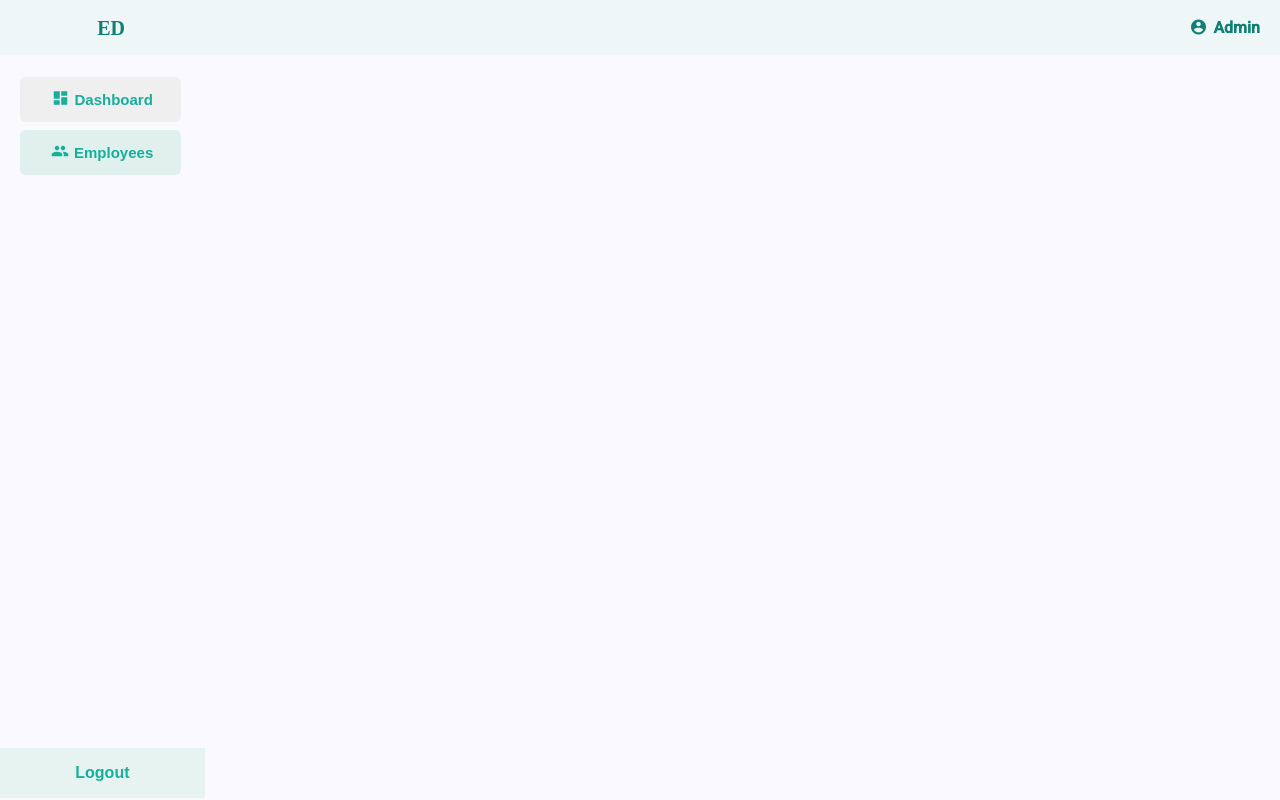
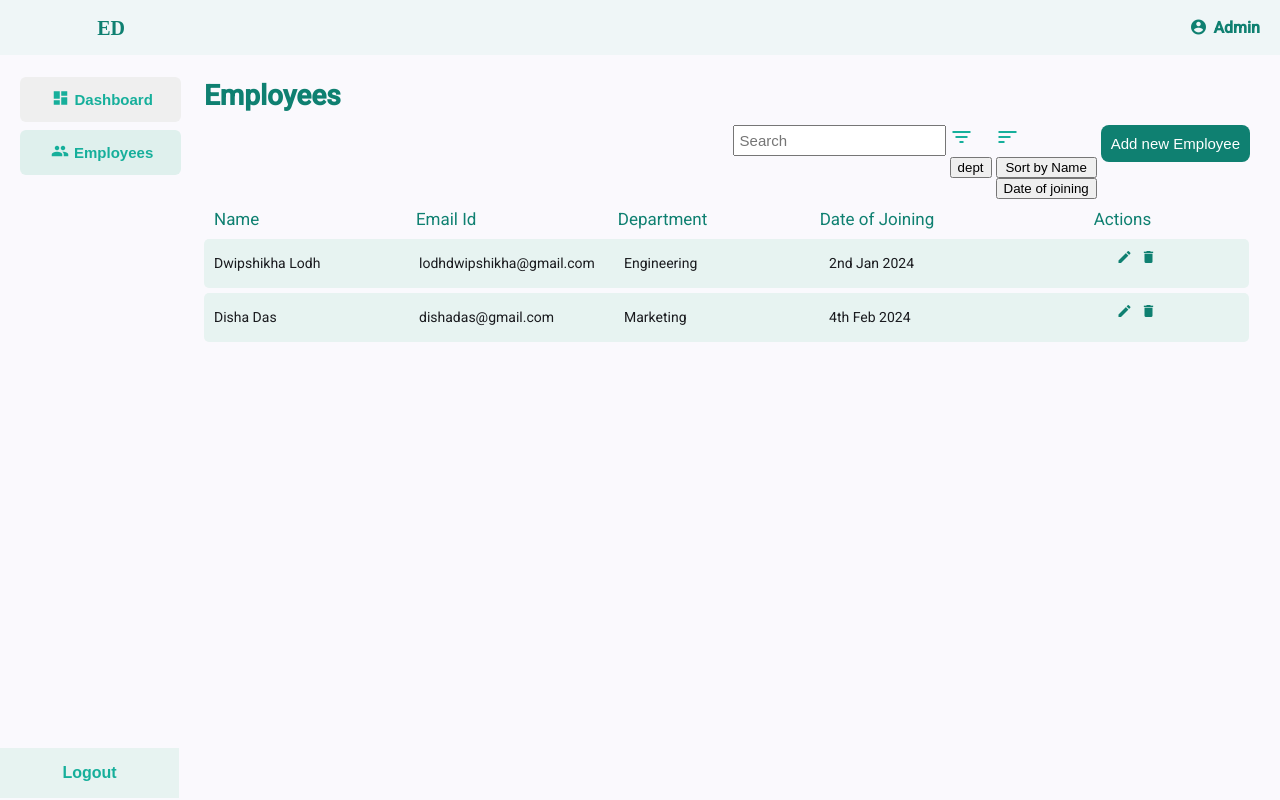
Before and after one commit to DwipshikhaLodh/EmployeeDashboard, an Angular app: page /dashboard/employees in a window 1280 px wide. Built offline with nearby package versions, Linux system fonts and the light colour scheme.

Commit message:
employess table styling done

```diff
--- /dev/null
+++ b/src/app/features/employees/employees.component.css
@@ -0,0 +1,10 @@
+:host{
+    width: 85%;
+    height: 100%;
+    display: flex;
+}
+.dash-wrapper{
+    display: flex;
+    width: 100%;
+    height: 100%;
+}
--- a/src/app/features/employees/employees.component.html
+++ b/src/app/features/employees/employees.component.html
@@ -0,0 +1 @@
+<ed-dashboard-employees-wrapper class="dash-wrapper"></ed-dashboard-employees-wrapper>
--- a/src/app/features/employees/employees.component.ts
+++ b/src/app/features/employees/employees.component.ts
@@ -1,8 +1,11 @@
 import { Component } from "@angular/core";
+import { DashboardEmployees } from "../../shared/component/macro/DashboardEmployees/dashboard-employees.component";
 
 @Component({
     selector: 'ed-employeespage-wrapper',
-    templateUrl: 'employees.component.html'
+    templateUrl: 'employees.component.html',
+    styleUrl: 'employees.component.css',
+    imports: [DashboardEmployees]
 })
 
 export class EmployeesPage{
--- /dev/null
+++ b/src/app/shared/component/macro/DashboardEmployees/dashboard-employees.component.css
@@ -0,0 +1,62 @@
+.employee-content{
+    width: 100%;
+    height: 100%;
+    display: flex;
+    flex-direction: column;
+    padding: 12px;
+    padding-right: 30px;
+}
+.employee-heading{
+    width: 100%;
+    display: flex;
+    flex-direction: column;
+}
+.employee-heading h1{
+    color: #0f8071;
+}
+.list-functionality{
+    width: 100%;
+    display: flex;
+    flex-direction: row;
+    justify-content: end;
+    align-items: start;
+}
+.list-functionality input{
+    padding: 5px;
+    font-size: 15px;
+    margin-right: 4px;
+}
+.filterbox{
+    display: flex;
+    flex-direction: column;
+    margin-right: 4px;
+}
+.filterbox button{
+    margin-top: 8px;
+}
+.sortbox{
+    display: flex;
+    flex-direction: column;
+    margin-right: 4px;
+}
+.sortbox div{
+    display: flex;
+    flex-direction: column;
+    margin-top: 8px;
+}
+.addnewemp{
+    border: none;
+    border-radius: 8px;
+    background-color: #0f8071;
+    color: white;
+    padding: 10px;
+    font-size: 15px;
+}
+.employee-list-wrapper{
+    width: 100%;
+    display: flex;
+    flex-direction: column;
+}
+.icon{
+    color: #16af9b;
+}
--- /dev/null
+++ b/src/app/shared/component/macro/DashboardEmployees/dashboard-employees.component.html
@@ -0,0 +1,21 @@
+<div class="employee-content">
+    <div class="employee-heading">
+        <h1>Employees</h1>
+        <div class="list-functionality">
+            <input type="text" placeholder="Search"/>
+            <div class="filterbox">
+                <mat-icon class="icon">filter_list</mat-icon>
+                <button>dept</button>
+            </div>
+            <div class="sortbox">
+                <mat-icon class="icon">sort</mat-icon>
+                <div>
+                    <button>Sort by Name</button>
+                    <button>Date of joining</button>
+                </div>
+            </div>
+            <button class="addnewemp">Add new Employee</button>
+        </div>
+    </div>
+    <ed-employees-list-wrapper class="employee-list-wrapper"></ed-employees-list-wrapper>
+</div>
--- /dev/null
+++ b/src/app/shared/component/macro/EmployeesList/employees-list.component.css
@@ -0,0 +1,48 @@
+.employees-list-content{
+    width: 100%;
+    display: flex;
+    flex-direction: column;
+}
+.employees-list-heading{
+    width: 96.5%;
+    display: flex;
+    flex-direction: row;
+    justify-content: start;
+    align-items: center;
+    padding: 10px;
+    /* margin-left: 15px; */
+}
+.employees-list-heading span{
+    width: 22%;
+    font-size: 17px;
+    color: #0f8071;
+}
+.employees-list-body{
+    width: 100%;
+    display: flex;
+    flex-direction: column;
+    overflow-y: scroll;
+    height: 450px;
+}
+.employees-list-body div{
+    width: 98%;
+    display: flex;
+    flex-direction: row;
+    justify-content: start;
+    align-items: center;
+    padding: 10px;
+    background-color: #e7f3f1;
+    margin-bottom: 5px;
+    border-radius: 5px;
+}
+.employees-list-body div span{
+    width: 20%;
+}
+.action-heading, .action{
+    text-align: center;
+}
+.icon{
+    color: #0f8071;
+    font-size: 16px;
+    cursor: pointer;
+}
--- /dev/null
+++ b/src/app/shared/component/macro/EmployeesList/employees-list.component.html
@@ -0,0 +1,23 @@
+<div class="employees-list-content">
+    <div class="employees-list-heading">
+        <span>Name</span>
+        <span>Email Id</span>
+        <span>Department</span>
+        <span>Date of Joining</span>
+        <span class="action-heading">Actions</span>
+    </div>
+    <div class="employees-list-body">
+        @for(emp of employees(); track emp.id){
+            <div>
+                <span>{{emp.name}}</span>
+                <span>{{emp.email}}</span>
+                <span>{{emp.dept}}</span>
+                <span>{{emp.DOJ}}</span>
+                <span class="action">
+                    <mat-icon class="icon">edit</mat-icon>
+                    <mat-icon class="icon">delete</mat-icon>
+                </span>
+            </div>
+        }
+    </div>
+</div>
--- /dev/null
+++ b/src/app/shared/component/macro/EmployeesList/employees-list.component.ts
@@ -0,0 +1,28 @@
+import { Component, signal } from "@angular/core";
+import { MatIconModule } from "@angular/material/icon";
+
+@Component({
+    selector: 'ed-employees-list-wrapper',
+    templateUrl: 'employees-list.component.html',
+    styleUrl: 'employees-list.component.css',
+    imports: [MatIconModule]
+})
+
+export class EmployeesList{
+    employees = signal([
+        {
+            id: '1',
+            name: 'Dwipshikha Lodh',
+            email: 'lodhdwipshikha@gmail.com',
+            dept: 'Engineering',
+            DOJ: '2nd Jan 2024'
+        },
+        {
+            id: '2',
+            name: 'Disha Das',
+            email: 'dishadas@gmail.com',
+            dept: 'Marketing',
+            DOJ: '4th Feb 2024'
+        }
+    ])
+}
--- a/src/app/shared/component/macro/Sidebar/sidebar.component.css
+++ b/src/app/shared/component/macro/Sidebar/sidebar.component.css
@@ -42,7 +42,7 @@
 .sidebar-setting{
     position: absolute;
     bottom: 0px;
-    width: 16%;
+    width: 14%;
 }
 .sidebar-setting button{
     width: 100%;
```
Also changed, not shown: src/app/shared/component/macro/DashboardEmployees/dashboard-employees.component.ts (added, +14 -0 lines).
